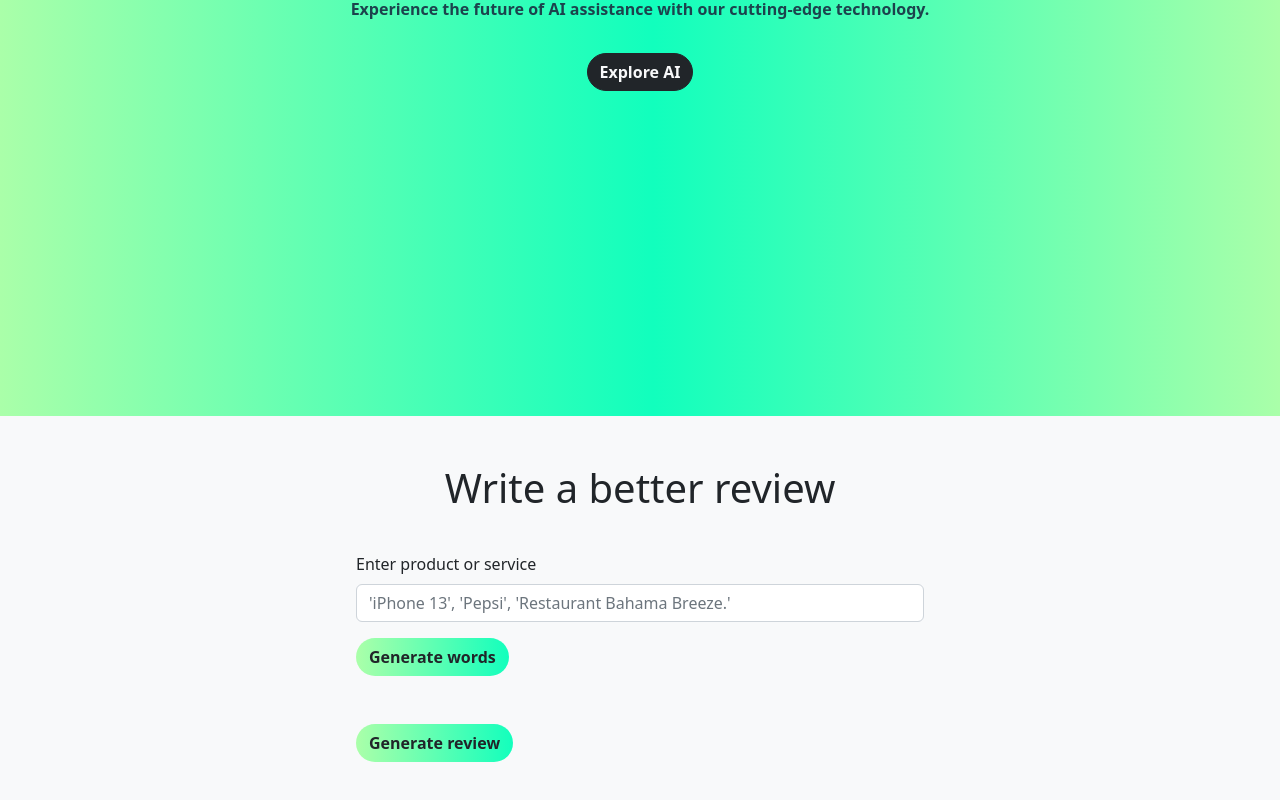
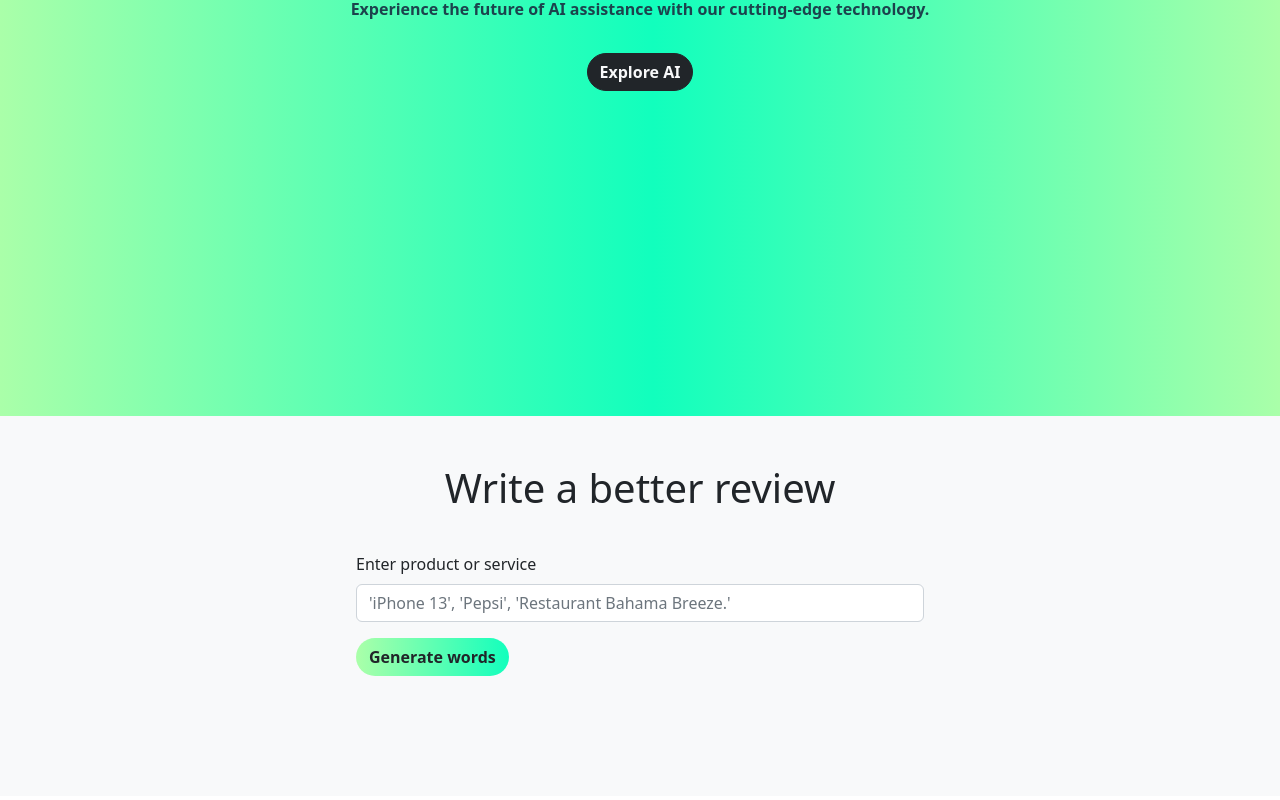
Before and after one commit to yohanJS/aira-app, a Vue app: page / in a window 1280 px wide. Shown: the part 440-1240 px from the top of the page. Built offline with nearby package versions, Linux system fonts and the light colour scheme.

Commit message:
using prd endpoint for a test

```diff
--- a/src/components/GenerateReviewSection.vue
+++ b/src/components/GenerateReviewSection.vue
@@ -26,7 +26,7 @@
               </div>
             </div>
           </div>
-          <button class="btn rounded-pill btn-grad text-dark fw-bold m-0 mt-4">Generate review</button>
+          <button class="btn rounded-pill btn-grad text-dark fw-bold m-0 mt-4" v-if="positiveWords.length > 0 || negativeWords.length > 0">Generate review</button>
         </form>
       </div>
     </div>
@@ -54,7 +54,7 @@ export default {
         this.displaySpinnerMessage = true
         const localApiEndPoint = "https://localhost:7165/api/GenerateWords"
         const prdApiEndPoint = "https://www.bloggyapi.com/api/GenerateWords"
-        const { data } = await axios.post(localApiEndPoint, {
+        const { data } = await axios.post(prdApiEndPoint, {
           productOrService: this.productOrService
         });
         this.displaySpinnerMessage = false;
```
